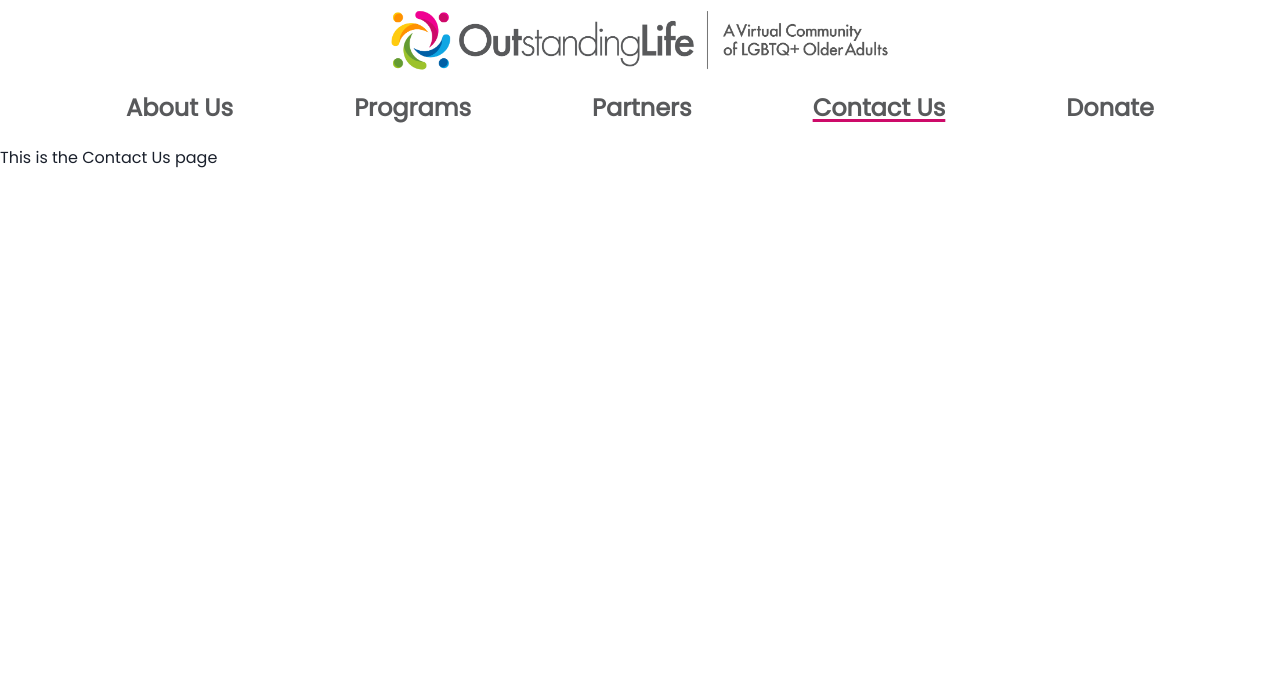
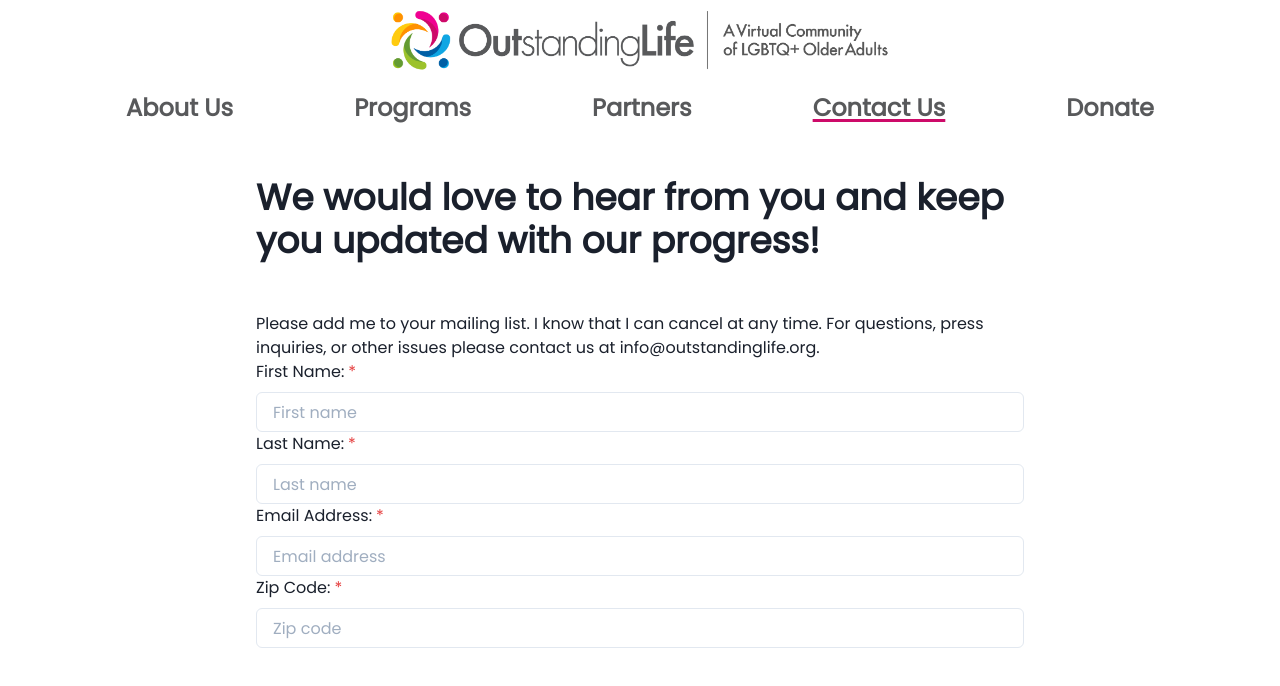
Before and after one commit to Code-4-Community/outstanding-life, a Next.js app: page /contact in a window 1280 px wide. Shown: the top 686 px of the page. Built offline with nearby package versions, Linux system fonts and the light colour scheme.

Commit message:
Initial contact us form work

```diff
--- /dev/null
+++ b/lib/api/emailLogic.ts
@@ -0,0 +1 @@
+export const signUpForMailingList = () => {};
--- /dev/null
+++ b/pages/api/email/sign-up.ts
@@ -0,0 +1,35 @@
+// Next.js API route support: https://nextjs.org/docs/api-routes/introduction
+import { signUpForMailingList } from '../../../lib/api/emailLogic';
+import makeRoute from '../../../lib/utils/utils';
+
+/**
+ * @swagger
+ * /api/email/sign-up:
+ *   post:
+ *     description: Send email to partner to confirm sign-up
+ *     parameters:
+ *       - name: firstName
+ *         required: true
+ *         description: First name of individual.
+ *         schema:
+ *              type : string
+ *       - name: lastName
+ *         required: true
+ *         description: Last name of individual.
+ *         schema:
+ *              type : string
+ *       - name: email
+ *         required: true
+ *         description: Email of individual.
+ *         schema:
+ *              type : string
+ *       - name: zipCode
+ *         required: true
+ *         description: Zip code of individual.
+ *         schema:
+ *              type : string
+ *     responses:
+ *       201:
+ *         description: OK
+ */
+export default makeRoute().post(signUpForMailingList);
--- a/pages/contact/index.tsx
+++ b/pages/contact/index.tsx
@@ -1,5 +1,79 @@
+import {
+  Box,
+  FormControl,
+  FormLabel,
+  Heading,
+  Input,
+  NumberInput,
+  NumberInputField,
+  Text,
+} from '@chakra-ui/react';
+import { useState } from 'react';
+
 const ContactUs: React.FC = () => {
-  return <>This is the Contact Us page</>;
+  const [firstName, setFirstName] = useState<string>();
+  const [lastName, setLastName] = useState<string>();
+  const [email, setEmail] = useState<string>();
+  const [zipCode, setZipCode] = useState<string>();
+
+  return (
+    <>
+      <Box margin="auto" maxWidth="60%" marginTop="30px">
+        <Heading>We would love to hear from you and keep you updated with our progress!</Heading>
+        <Box margin="50px 0">
+          <Text>
+            Please add me to your mailing list. I know that I can cancel at any time. For questions,
+            press inquiries, or other issues please contact us at{' '}
+            <a href="mailto:info@outstandinglife.org">info@outstandinglife.org</a>.
+          </Text>
+          <form>
+            <FormControl isRequired>
+              <FormLabel htmlFor="firstName">First Name:</FormLabel>
+              <Input
+                id="firstName"
+                type="text"
+                value={firstName}
+                onChange={(e) => setFirstName(e.target.value)}
+                placeholder="First name"
+              />
+            </FormControl>
+            <FormControl isRequired>
+              <FormLabel htmlFor="lastName">Last Name:</FormLabel>
+              <Input
+                id="lastName"
+                type="text"
+                value={lastName}
+                onChange={(e) => setLastName(e.target.value)}
+                placeholder="Last name"
+              />
+            </FormControl>
+            <FormControl isRequired>
+              <FormLabel id="email">Email Address:</FormLabel>
+              <Input
+                id="email"
+                type="email"
+                value={email}
+                onChange={(e) => setEmail(e.target.value)}
+                placeholder="Email address"
+              />
+            </FormControl>
+            <FormControl isRequired>
+              <FormLabel htmlFor="zip">Zip Code:</FormLabel>
+              <NumberInput>
+                <NumberInputField
+                  id="zip"
+                  type="text"
+                  placeholder="Zip code"
+                  value={zipCode}
+                  onChange={(e) => setZipCode(e.target.value)}
+                />
+              </NumberInput>
+            </FormControl>
+          </form>
+        </Box>
+      </Box>
+    </>
+  );
 };
 
 export default ContactUs;
```
